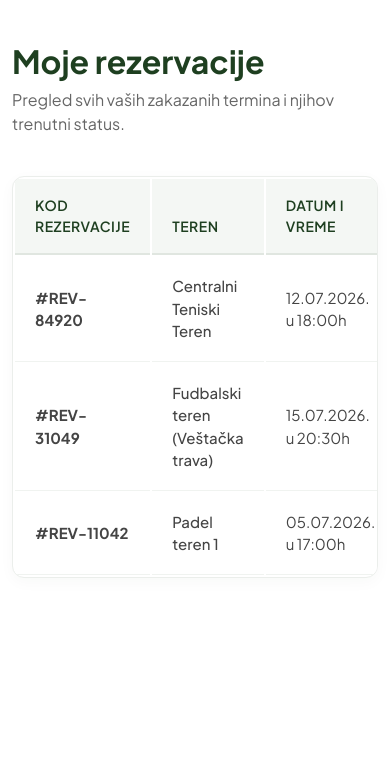
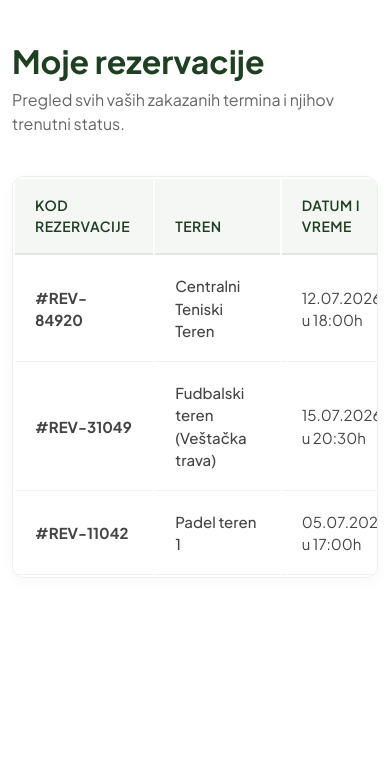
Before and after one commit to bajoPivljanin/sportski_tereni, a PHP site: page /sportski_tereni/moje_rezervacije.php in a window 390 px wide. Shown: the part 158-932 px from the top of the page. Run offline with PHP 8.4, Linux system fonts and the light colour scheme; some libraries are stand-ins or nearby versions.

Commit message:
Popravljen responsive

```diff
--- a/public/css/court.css
+++ b/public/css/court.css
@@ -267,7 +267,7 @@
     color: #1e3f20;
 }
 
-@media (max-width: 767.98px) {
+@media (max-width: 768px) {
     .courts-page-section {
         padding-top: 60pt;
     }
--- a/public/css/style.css
+++ b/public/css/style.css
@@ -648,3 +648,23 @@ body {
     background-color: #ffebee;
     color: #c62828;
 }
+
+
+@media (max-width: 768px) {
+    .navbar.navbar-transparent{
+            background-color: rgba(0, 0, 0, 0.5) !important;
+    }
+    .navbar-nav #login-trigger, #register-trigger{
+        border: none;
+        font-weight: bold;
+    }
+
+    .reservation-table-box {
+        overflow-x: auto;
+        -webkit-overflow-scrolling: touch;
+    }
+
+    .reservation-table {
+        min-width: 800px;
+    }
+}
```
